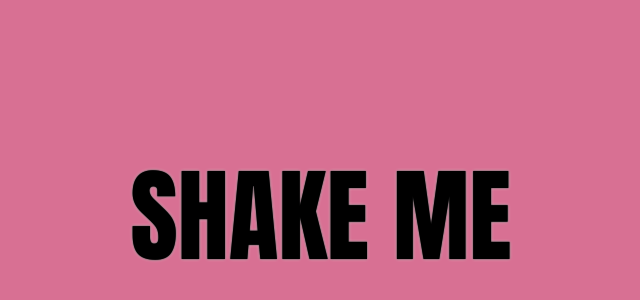
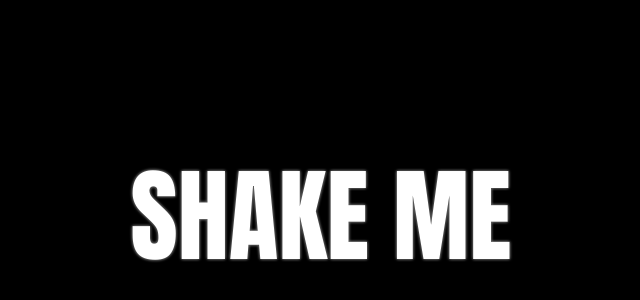
Before and after one commit to the-amber-joy/shake-me, a website: page public/index.html in a window 1280 px wide. Shown: the part 184-484 px from the top of the page, without its empty margins (319-959 px from the left). Drawn offline with Linux system fonts and the light colour scheme.

Commit message:
theme color black, initial text white

```diff
--- a/public/index.html
+++ b/public/index.html
@@ -5,7 +5,7 @@
     <meta charset="UTF-8" />
     <meta name="description" content="Change Colors" />
     <meta name="viewport" content="width=device-width, initial-scale=1.0" />
-    <meta name="theme-color" content="#d87093" />
+    <meta name="theme-color" content="#000" />
     <link rel="stylesheet" href="style.css" />
     <link rel="manifest" href="js/pwa.webmanifest" />
     <link
--- a/public/style.css
+++ b/public/style.css
@@ -6,7 +6,7 @@ html,
 body {
   height: 100%;
   margin: 0;
-  background-color: #d87093;
+  background-color: #000;
 }
 
 main {
@@ -18,4 +18,5 @@ main {
   justify-content: center;
   font-size: 8vw;
   text-shadow: 0 0 2px #000, 0 0 3px #fff;
+  color: #fff;
 }
```
Also changed, not shown: public/js/pwa.webmanifest.
